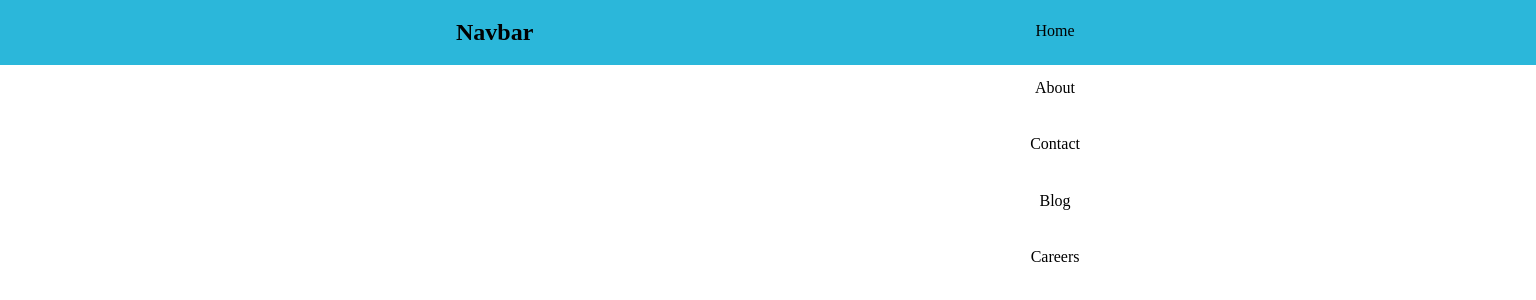
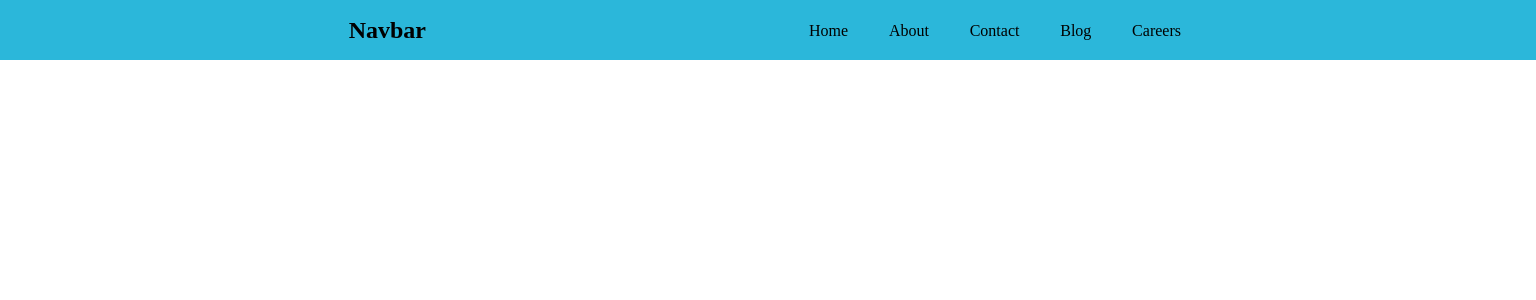
Before and after one commit to sandeeproy540/Responsive-navbar, a plain HTML site: page index.html in a window 1536 px wide. Drawn offline with Linux system fonts and the light colour scheme.

Commit message:
changed the display setting and updted the hover affect

```diff
--- a/style.css
+++ b/style.css
@@ -191,12 +191,15 @@
         max-height: max-content;
         width: 100%;
         height: 100%;
+        display: flex;
     }
 
     .navbar-link:focus,
     .navbar-link:hover {
         background-color: transparent;
-        border-bottom: 3px solid var(--primary-green);
+        border-bottom: 3px solid black;
         padding-bottom: 16px 14px;
     }
-}
+    #navbar {
+        height: 60px;
+    }
```
